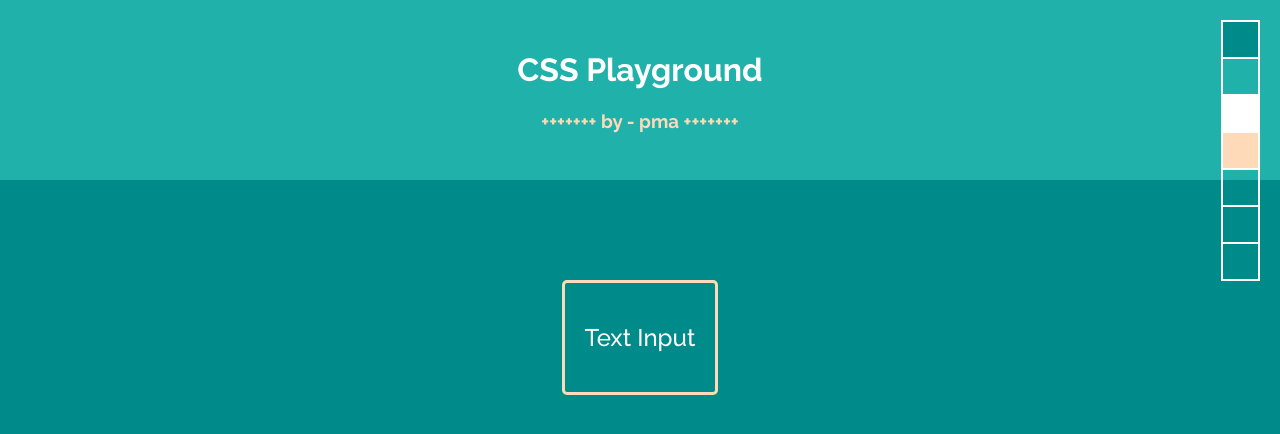
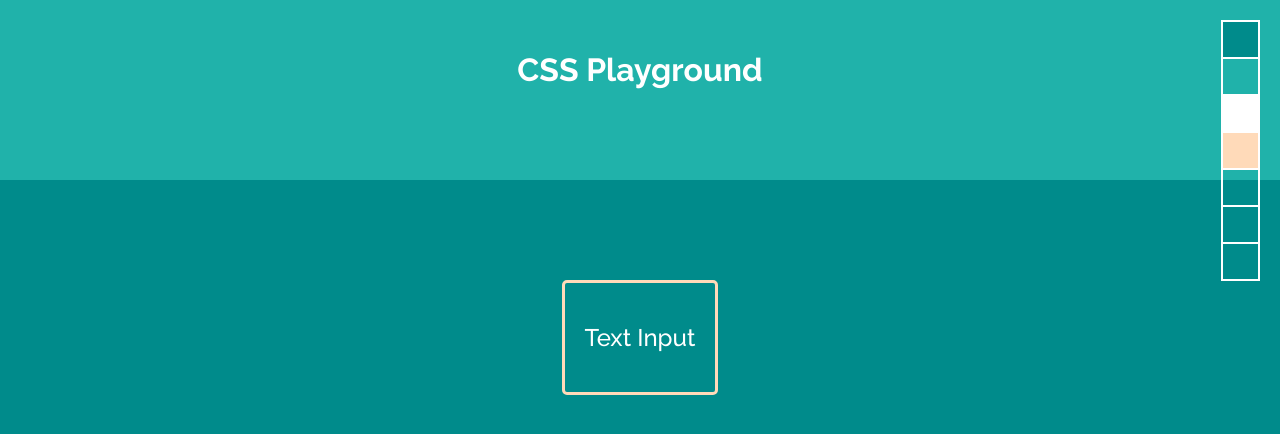
Before and after one commit to paigeful/CSSPlayground, a plain HTML site: page index.html in a window 1280 px wide. Drawn offline with Linux system fonts and the light colour scheme.

Commit message:
Update index.html

```diff
--- a/index.html
+++ b/index.html
@@ -7,7 +7,7 @@
 <body>
     <div class="header">
         <h1>CSS Playground</h1>
-        <h3 class="subtitle">+++++++ by - pma +++++++</h3>
+        <!--<h3 class="subtitle">+++++++ by - pma +++++++</h3>-->
     </div>
     <div class="color-palette">
         <ul>
```
